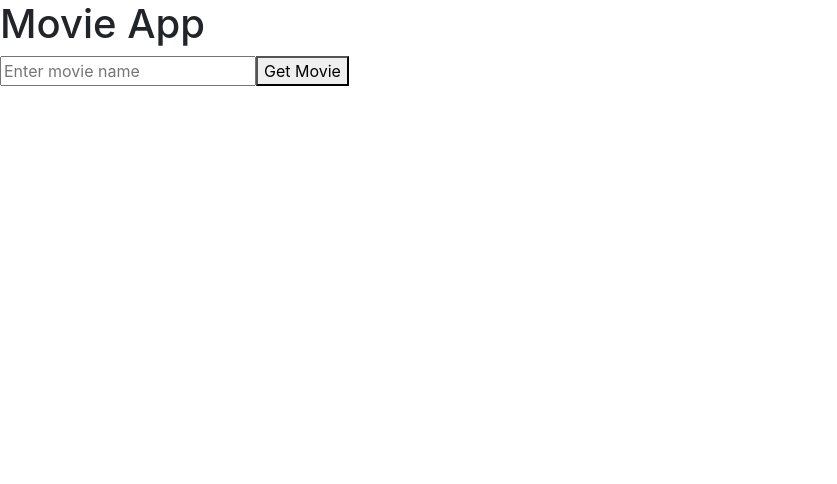
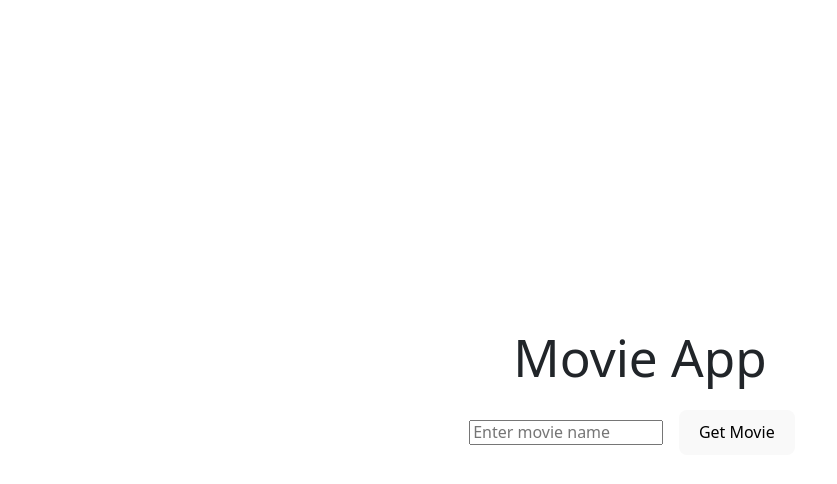
Before and after one commit to johnmalek/movieapp, a React (Create React App) app: page / in a window 1280 px wide. Shown: the top 484 px of the page, without its empty margins (0-837 px from the left). Built offline with nearby package versions, Linux system fonts and the light colour scheme; no server answers; the HTML template or start-up script is replaced by a standard one.

Commit message:
Add more files for the project

```diff
--- a/src/App.css
+++ b/src/App.css
@@ -1,34 +1,24 @@
-.App {
+#root {
+  max-width: 1280px;
+  margin: 0 auto;
+  padding: 2rem;
   text-align: center;
 }
 
-.App-logo {
-  height: 40vmin;
-  pointer-events: none;
+.logo {
+  height: 6em;
+  padding: 1.5em;
+  will-change: filter;
+  transition: filter 300ms;
+}
+.logo:hover {
+  filter: drop-shadow(0 0 2em #646cffaa);
+}
+.logo.react:hover {
+  filter: drop-shadow(0 0 2em #61dafbaa);
 }
 
-@media (prefers-reduced-motion: no-preference) {
-  .App-logo {
-    animation: App-logo-spin infinite 20s linear;
-  }
-}
-
-.App-header {
-  background-color: #282c34;
-  min-height: 100vh;
-  display: flex;
-  flex-direction: column;
-  align-items: center;
-  justify-content: center;
-  font-size: calc(10px + 2vmin);
-  color: white;
-}
-
-.App-link {
-  color: #61dafb;
-}
-
-@keyframes App-logo-spin {
+@keyframes logo-spin {
   from {
     transform: rotate(0deg);
   }
@@ -36,3 +26,17 @@
     transform: rotate(360deg);
   }
 }
+
+@media (prefers-reduced-motion: no-preference) {
+  a:nth-of-type(2) .logo {
+    animation: logo-spin infinite 20s linear;
+  }
+}
+
+.card {
+  padding: 2em;
+}
+
+.read-the-docs {
+  color: #888;
+}
--- a/src/App.js
+++ b/src/App.js
@@ -1,18 +1,21 @@
 
 import { useState } from 'react';
 import './App.css';
-import MovieDetails from './components/MovieDetails';
+import MovieDetails from './components/MovieList';
 import MovieForm from './components/MovieForm';
+import MovieList from './components/MovieList';
 
 function App() {
-  const [movieData, setMovieData] = useState(null);
+  const [movieData, setMovieData] = useState([]);
+  const [selectedMovie, setSelectedMovie] = useState(null);
   const [error, setError] = useState('');
 
-  const apiKey = "86172d742f3c19c30a582a54af799235";
+  const apiKey = process.env.REACT_APP_WEATHER_API_KEY;
 
   const fetchMovies = async (title) => {
     setError('');
     setMovieData(null);
+    setSelectedMovie(null);
 
     try{
       const response = await fetch(
@@ -30,6 +33,25 @@ function App() {
     }
   }
 
+  const fetchMovieDetails = async (movieId) => {
+    try{
+      const response = await fetch(
+        `https://api.themoviedb.org/3/movie/${movieId}?api_key=${apiKey}`
+      );
+      const data = await response.json();
+      setSelectedMovie(data)
+    }catch{
+      setError("Failed to fetch movie details");
+    }
+  };
+
+  const renderContent = () => {
+    if (selectedMovie) {
+      return <MovieDetails movie={selectedMovie} />;
+    }
+    return <MovieList movies={movieData} onSelectMovie={fetchMovieDetails} />;
+  };
+
 
   return (
     <div>
@@ -38,6 +60,8 @@ function App() {
 
       {error && <p>{error}</p>}
 
+      {renderContent()}
+
       <MovieDetails movieData={movieData}/>
     </div>
   );
--- a/src/components/MovieDetails.js
+++ b/src/components/MovieDetails.js
@@ -1,16 +1,17 @@
-import React from 'react';
+import React from "react";
 
-function MovieDetails({ movieData }) {
-    if(!movieData) return null;
+function MovieDetails({ movie }) {
+    if (!movie) return null;
 
-    const [title, year, description, image] = movieData;
+    return(
+        <div>
+            <h2>{movie.title}</h2>
+            {movie.poster_path && (
+                <img src={`https://image.tmdb.org/t/p/w500${movie.poster_path}`} alt={movie.title}></img>
+            )}
+            <p><strong>Release Date: </strong>{movie.release_date}</p>
+            <p><strong>Description: </strong>{movie.overview}</p>
 
-    return (
-        <div>
-            <h1>{title}</h1>
-            <p>{year}</p>
-            <p>{description}</p>
-            <img src={image} alt={title} />
         </div>
     );
 }
--- a/src/components/MovieForm.js
+++ b/src/components/MovieForm.js
@@ -6,7 +6,7 @@ function MovieForm({ onSubmit }){
     const handleSubmit = (e) => {
         e.preventDefault();
         if(!name.trim()) return null;
-        onsubmit(name);
+        onSubmit(name);
         setName('');
     }
 
--- /dev/null
+++ b/src/components/MovieList.js
@@ -0,0 +1,21 @@
+import React from 'react';
+
+function MovieList({ movies, onSelectMovie }) {
+    if(!movies || movies.length === 0) {
+        return null;
+    }
+
+    return (
+        <div>
+            <ul>
+                {movies.map((movie) => (
+                    <li key={movie.id} onClick={() => onSelectMovie(movie.id)} style={{ cursor: 'pointer', margin: '10px 0' }}>
+                        <h3>{movie.title} - ({movie.release_date ? movie.release_date.split('-')[0] : 'N/A'})</h3>
+                    </li>
+                ))}
+            </ul>
+        </div>
+    );
+}
+
+export default MovieList;
--- a/src/index.css
+++ b/src/index.css
@@ -1,13 +1,78 @@
-body {
-  margin: 0;
-  font-family: -apple-system, BlinkMacSystemFont, 'Segoe UI', 'Roboto', 'Oxygen',
-    'Ubuntu', 'Cantarell', 'Fira Sans', 'Droid Sans', 'Helvetica Neue',
-    sans-serif;
+:root {
+  font-family: Inter, system-ui, Avenir, Helvetica, Arial, sans-serif;
+  line-height: 1.5;
+  font-weight: 400;
+
+  color-scheme: light dark;
+  color: rgba(255, 255, 255, 0.87);
+  background-color: #5ea189;
+
+  font-synthesis: none;
+  text-rendering: optimizeLegibility;
   -webkit-font-smoothing: antialiased;
   -moz-osx-font-smoothing: grayscale;
 }
 
-code {
-  font-family: source-code-pro, Menlo, Monaco, Consolas, 'Courier New',
-    monospace;
+a {
+  font-weight: 500;
+  color: #111111;
+  text-decoration: inherit;
 }
+a:hover {
+  color: #535bf2;
+}
+
+body {
+  margin: 0;
+  display: flex;
+  place-items: center;
+  min-width: 320px;
+  min-height: 100vh;
+}
+
+h1 {
+  font-size: 3.2em;
+  line-height: 1.1;
+}
+
+input {
+  width: 50%;
+  height: 25px;
+}
+
+button {
+  border-radius: 8px;
+  border: 1px solid transparent;
+  padding: 0.6em 1.2em;
+  margin: 1em;
+  font-size: 1em;
+  font-weight: 500;
+  font-family: inherit;
+  background-color: #2920df;
+  cursor: pointer;
+  transition: border-color 0.25s;
+}
+button:hover {
+  border-color: #646cff;
+}
+button:focus,
+button:focus-visible {
+  outline: 4px auto -webkit-focus-ring-color;
+}
+
+@media (prefers-color-scheme: light) {
+  :root {
+    color: #213547;
+    background-color: #ffffff;
+  }
+  a:hover {
+    color: #747bff;
+  }
+  button {
+    background-color: #f9f9f9;
+  }
+}
+
+.error {
+  color: #f90619;
+}
```
Also changed, not shown: 1 other file (tests, documents, lock files or other folders).
